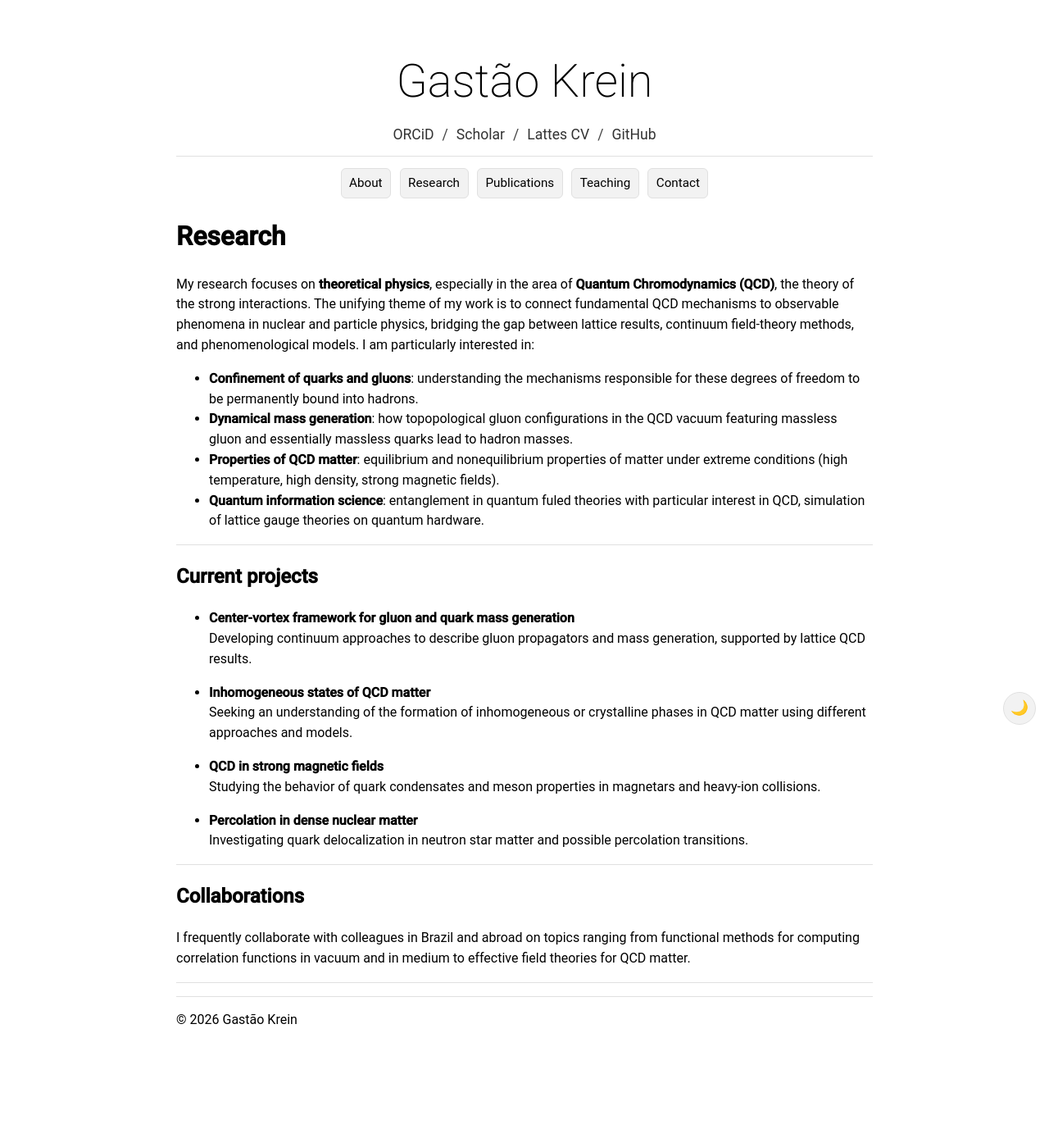
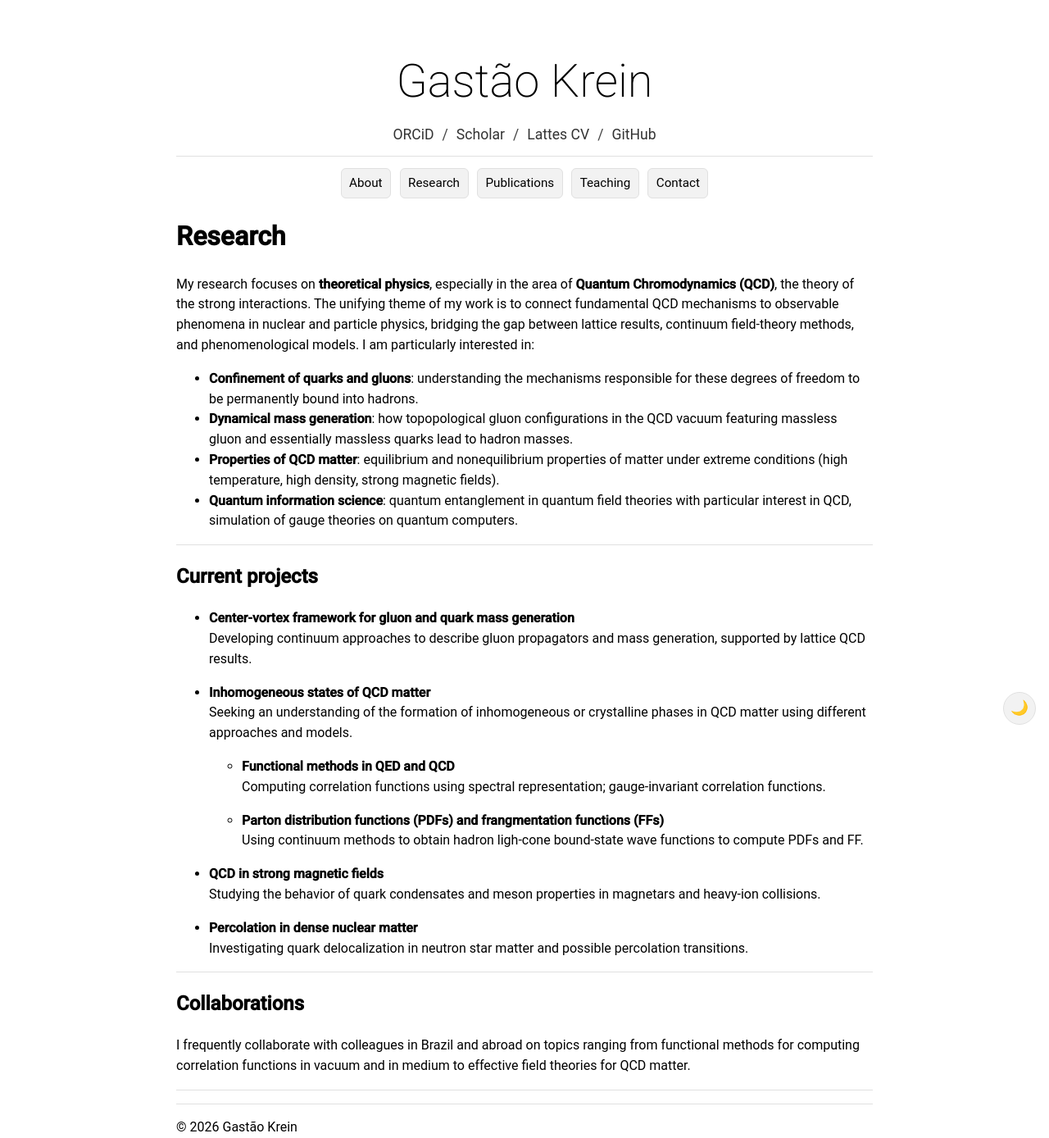
Before and after one commit to gkrein/gkrein.github.io, a Jekyll site: the page built from research.md, in a window 1280 px wide. Shown: the whole page at 82% size. Built offline with Jekyll 4.4.1, drawn with Linux system fonts in a browser that asks for light colours; some web fonts are replaced; before the commit the page ends 1257 px from its top, so only the background shows below that.

Commit message:
Update research.md

```diff
--- a/research.md
+++ b/research.md
@@ -11,7 +11,7 @@ My research focuses on **theoretical physics**, especially in the area of **Quan
 - **Confinement of quarks and gluons**: understanding the mechanisms responsible for these degrees of freedom to be permanently bound into hadrons.
 - **Dynamical mass generation**: how topopological gluon configurations in the QCD vacuum featuring massless gluon and essentially massless quarks lead to hadron masses.
 - **Properties of QCD matter**: equilibrium and nonequilibrium properties of matter under extreme conditions (high temperature, high density, strong magnetic fields).
-- **Quantum information science**: entanglement in quantum fuled theories with particular interest in QCD, simulation of lattice gauge theories on quantum hardware.
+- **Quantum information science**: quantum entanglement in quantum field theories with particular interest in QCD, simulation of gauge theories on quantum computers.
 
 ---
 
@@ -21,6 +21,12 @@ My research focuses on **theoretical physics**, especially in the area of **Quan
 
 - **Inhomogeneous states of QCD matter**
   Seeking an understanding of the formation of inhomogeneous or crystalline phases in QCD matter using different approaches and models.
+
+  - **Functional methods in QED and QCD**
+  Computing correlation functions using spectral representation; gauge-invariant correlation functions.
+
+  - **Parton distribution functions (PDFs) and frangmentation functions (FFs)**
+  Using continuum methods to obtain hadron ligh-cone bound-state wave functions to compute PDFs and FF.
 
 - **QCD in strong magnetic fields**
   Studying the behavior of quark condensates and meson properties in magnetars and heavy-ion collisions.
```
